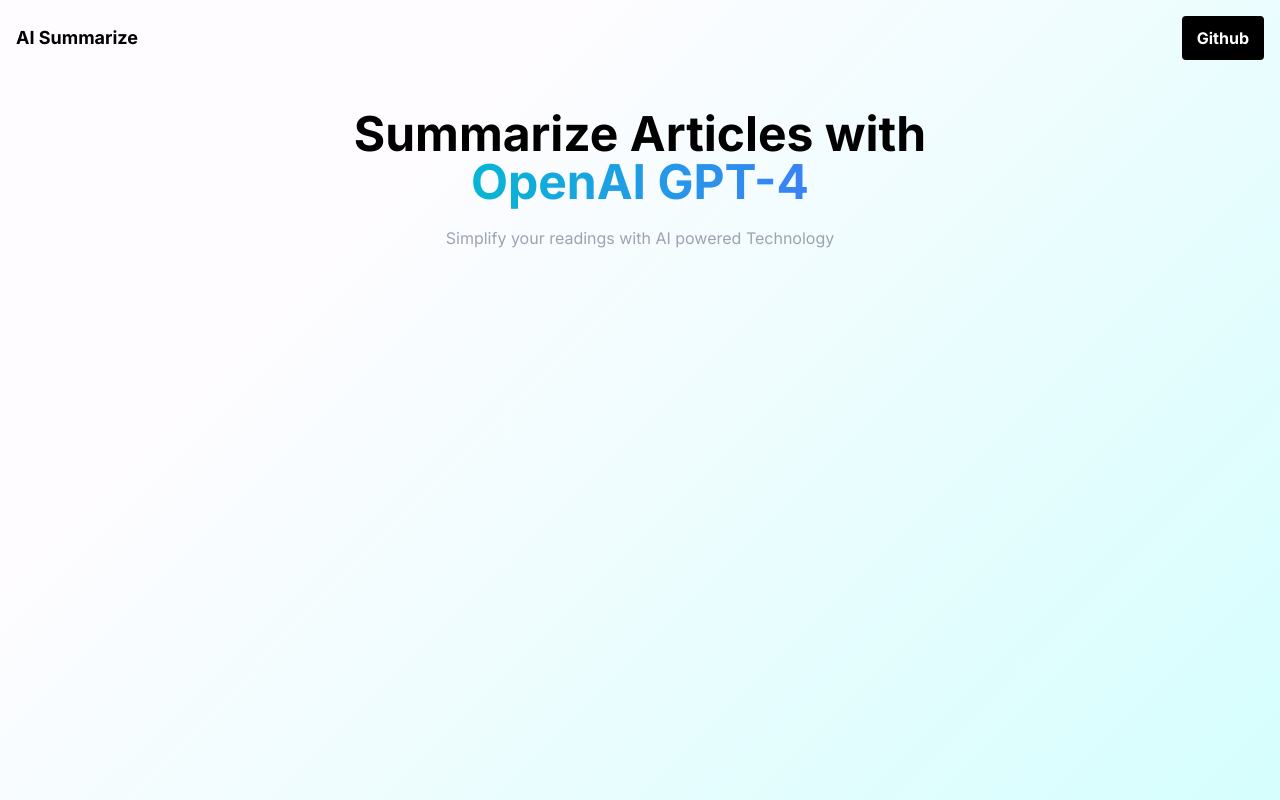
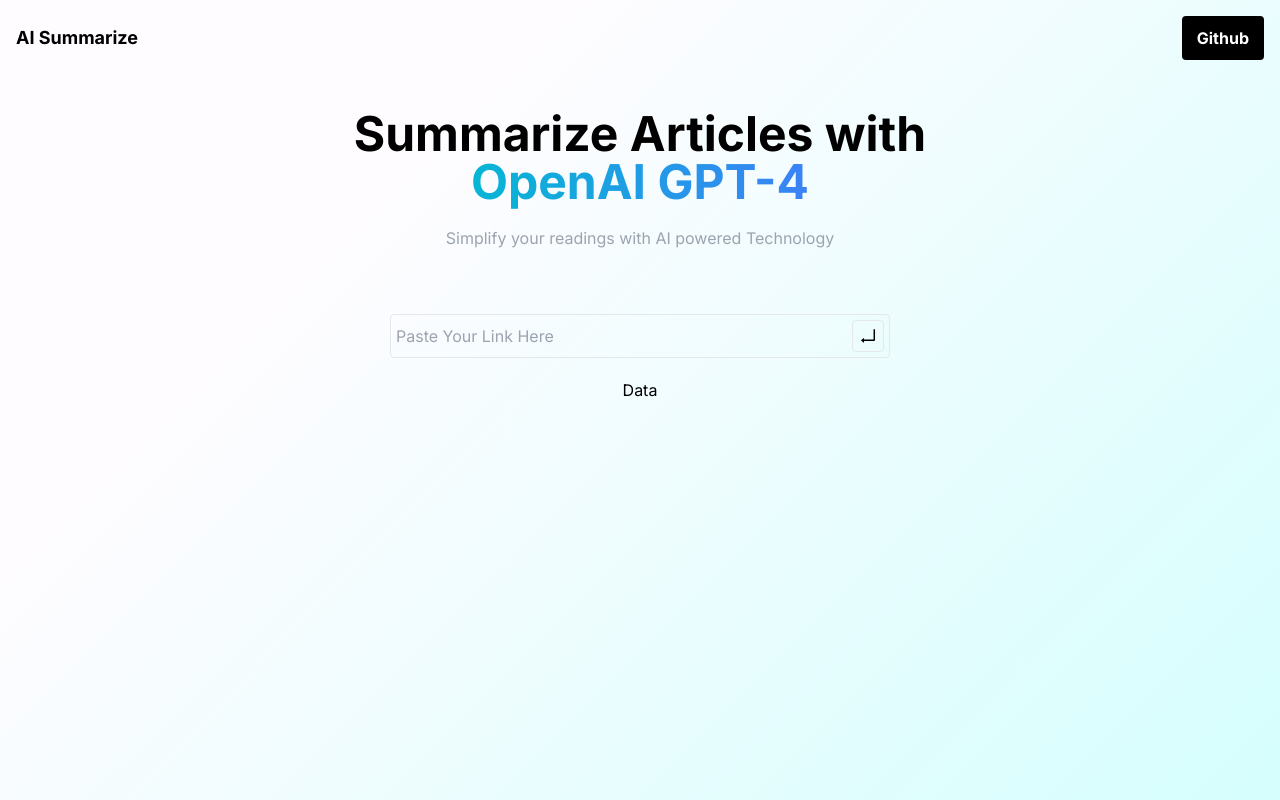
Before and after one commit to serhiyhvala/summarize_app, a React (Vite) app: page / in a window 1280 px wide. Built offline with nearby package versions, Linux system fonts and the light colour scheme.

Commit message:
Create Form Component

```diff
--- a/package.json
+++ b/package.json
@@ -14,6 +14,7 @@
     "prettier": "^2.8.8",
     "react": "^18.2.0",
     "react-dom": "^18.2.0",
+    "react-icons": "^4.8.0",
     "sass": "^1.62.0",
     "vite-tsconfig-paths": "^4.2.0"
   },
--- a/src/App.tsx
+++ b/src/App.tsx
@@ -1,3 +1,4 @@
+import FormData from '@components/FormData'
 import Hero from '@components/Hero'
 import styles from '@styles/app.module.scss'
 
@@ -6,6 +7,7 @@
 		<div className={styles.app}>
 			<div className={styles.container}>
 				<Hero />
+				<FormData />
 			</div>
 		</div>
 	)
--- /dev/null
+++ b/src/components/FormData/formData.module.scss
@@ -0,0 +1,4 @@
+.formData {
+  @apply mt-10 flex flex-col gap-5 justify-center items-center;
+  @apply sm:mt-16
+}
--- /dev/null
+++ b/src/components/FormData/index.tsx
@@ -0,0 +1,14 @@
+import InputField from '@components/InputField'
+
+import styles from './formData.module.scss'
+
+const FormData = () => {
+	return (
+		<section className={styles.formData}>
+			<InputField />
+			Data
+		</section>
+	)
+}
+
+export default FormData
```
